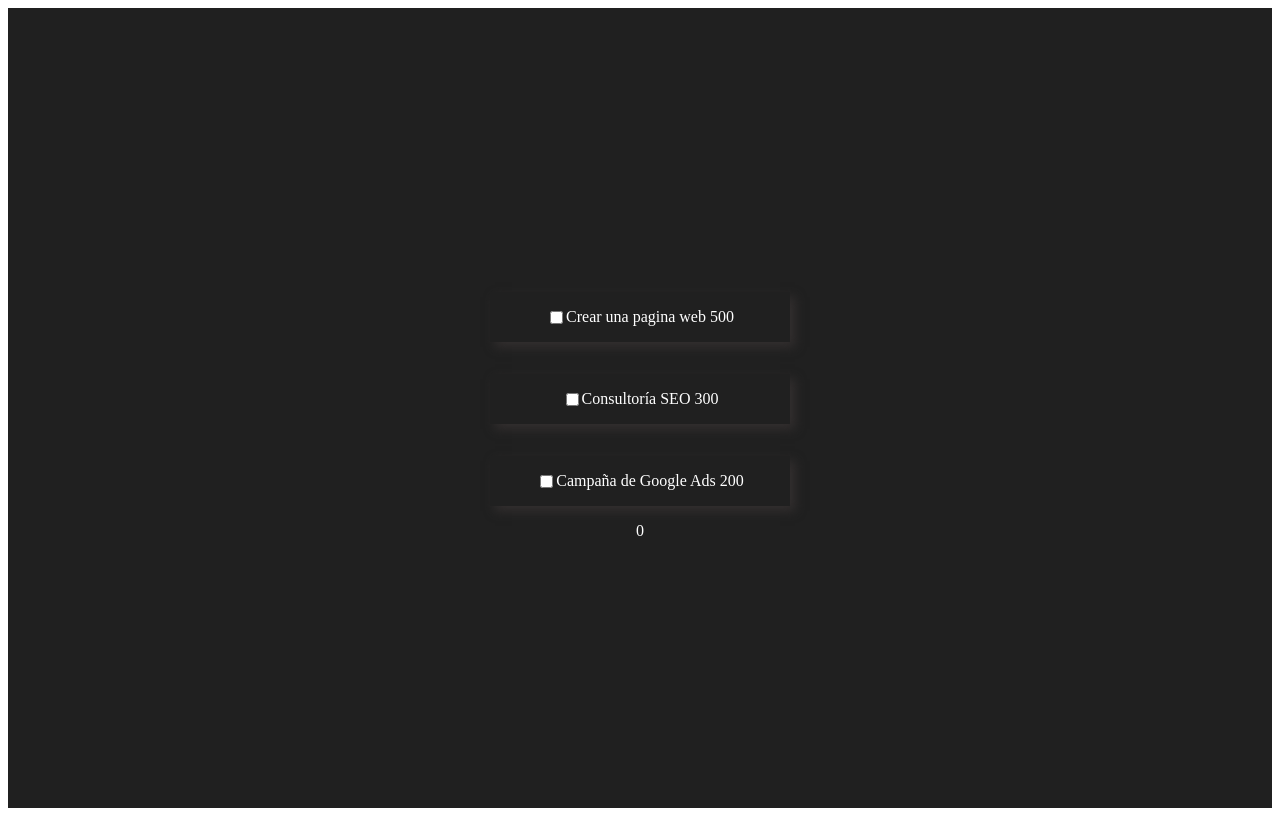
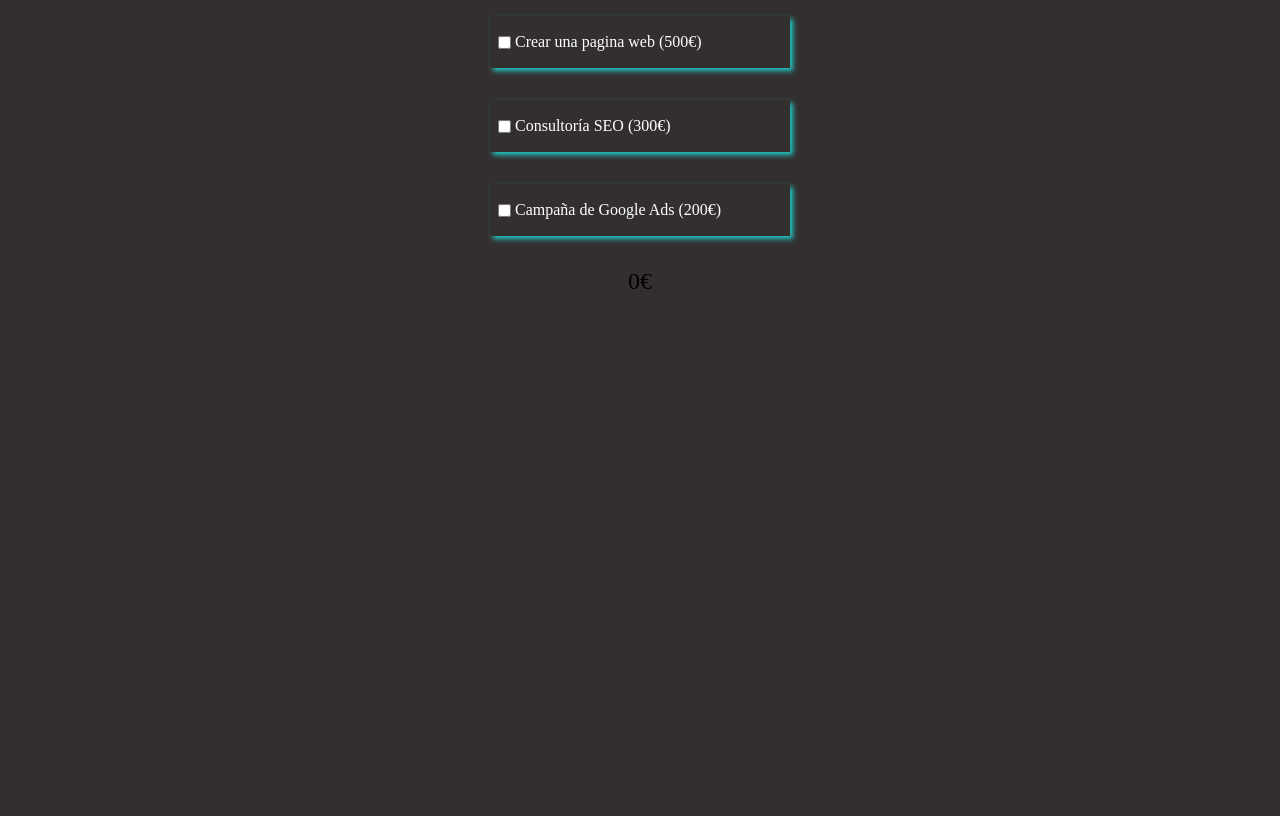
Before and after one commit to jenDevelopez/Sprint_7, a React (Vite) app: page / in a window 1280 px wide. Built offline with nearby package versions, Linux system fonts and the light colour scheme.

Commit message:
Ejercios 2 y 3 terminados

```diff
--- a/index.html
+++ b/index.html
@@ -4,7 +4,8 @@
     <meta charset="UTF-8" />
     <link rel="icon" type="image/svg+xml" href="/vite.svg" />
     <meta name="viewport" content="width=device-width, initial-scale=1.0" />
-    <title>Vite + React + TS</title>
+    <link rel="stylesheet" href="src/styles/styles.css">
+    <title>Sprint 7</title>
   </head>
   <body>
     <div id="root"></div>
--- a/src/App.tsx
+++ b/src/App.tsx
@@ -1,10 +1,16 @@
-import { DivApp, DivCheckbox } from "./StyledComponents";
+import { DivApp, DivCheckboxContainer, DivModal, DivTotal } from "./styles/StyledComponents";
 import { data } from "./data";
-import { useState } from "react";
+import { useState, useEffect, EventHandler, ChangeEvent, ChangeEventHandler } from "react";
+import Checkbox from "./components/Checkbox";
+import Modal from "./components/Modal";
 
-export default function App(): JSX.Element {
-  const [checked, setChecked] = useState(new Array(data.length).fill(false));
+export default function App() {
+  const [checked, setChecked] = useState<boolean[]>(new Array(data.length).fill(false));
   const [total, setTotal] = useState(0);
+  const [pages, setPages] = useState(0)
+  const [langes,setLanges] = useState(0)
+
+
   const handleChange = (position: number) => {
     const checkedState = checked.map((item, index) =>
       index === position ? !item : item
@@ -14,6 +20,9 @@ export default function App(): JSX.Element {
 
     const totalPrice = checkedState.reduce((sum, curr, index) => {
       if (curr === true) {
+        if(curr === true && index === 0){
+          return sum + data[index].price + (langes * 30) + (pages * 30)
+        }
         return sum + data[index].price;
       }
       return sum;
@@ -21,24 +30,70 @@ export default function App(): JSX.Element {
     setTotal(totalPrice);
   };
 
+
+    const handlePageAdd = () => {
+      setPages(pages + 1)
+    }
+
+    const handlePageSubstract = () => {
+      pages > 0 ? setPages(pages - 1) : null
+    }
+
+    const handleLangeAdd = () => {
+      setLanges(langes + 1)
+    }
+
+    const handleLangeSubstract = () => {
+      langes > 0 ?  setLanges( langes - 1) : null
+    }
+
+    const onChangePage = (event:EventTarget) => {
+      setPages(event.target.value)
+    }
+
+    const onChangeLange = (event: EventTarget) => {
+      setLanges(event.target.value)
+    }
+
+    useEffect(() => {
+      handleChange()
+    },[langes,pages,total])
+  /*---------------------------------------*/
   return (
     <DivApp>
-      {data.map(({ title, price }, index) => {
-        return (
-          <DivCheckbox key={index}>
-            <input
-              type="checkbox"
-              id={`checkbox-${index}`}
-              checked={checked[index]}
-              onChange={() => handleChange(index)}
-            />
-            <label htmlFor={`checkbox-${index}`}>
-              {title} {price}
-            </label>
-          </DivCheckbox>
-        );
-      })}
-      <div>{total}</div>
+        {data.map((item,index)=> (
+          <DivCheckboxContainer key={item.id}>
+            <Checkbox
+            key={item.id}
+            id={item.id}
+            price={item.price}
+            title={item.title}
+            checked={checked[index]}
+            onChange={() => handleChange(index)}
+
+            >
+            </Checkbox>
+            {index === 0 && checked[0] === true
+              ? <Modal
+                  valuePage={pages}
+                  valueLange={langes}
+                  handlePageAdd={handlePageAdd}
+                  handlePageSubstract={handlePageSubstract}
+                  handleLangeAdd={handleLangeAdd}
+                  handleLangeSubstract={handleLangeSubstract}
+                  onChangeLange={onChangeLange}
+                  onChangePage={onChangePage}
+
+                />
+              : null
+            }
+
+          </DivCheckboxContainer>
+      ))}
+
+      <DivTotal>
+        {total}€
+      </DivTotal>
     </DivApp>
   );
 }
--- a/src/StyledComponents.tsx
+++ /dev/null
@@ -1,23 +0,0 @@
-import styled from "styled-components";
-
-export const DivCheckbox = styled.div`
-  width: 300px;
-  height: 50px;
-  background-color: 252525;
-  box-shadow: 5px 5px 10px #332f2f;
-  margin: 1em;
-  text-align: center;
-  display: flex;
-  justify-content: center;
-  align-items: center;
-`;
-export const DivApp = styled.div`
-  width: 100%;
-  height: 100vh;
-  background: #202020;
-  color: white;
-  display: flex;
-  flex-direction: column;
-  justify-content: center;
-  align-items: center;
-`;
--- /dev/null
+++ b/src/components/Button.tsx
@@ -0,0 +1,10 @@
+import { StyledButton } from "../styles/StyledComponents"
+import { ButtonProps } from "../types"
+
+export default function Button({content, onClick}:ButtonProps) {
+  return (
+    <StyledButton onClick={onClick}>
+      {content}
+    </StyledButton>
+  )
+}
--- /dev/null
+++ b/src/components/Checkbox.tsx
@@ -0,0 +1,31 @@
+import { DivCheckbox } from "../styles/StyledComponents";
+import { CheckboxProps } from "../types";
+
+export default function Checkbox({
+  id,
+  title,
+  price,
+  checked,
+  onChange,
+  children,
+
+}: CheckboxProps){
+  return (
+    <>
+      <DivCheckbox>
+        <input
+          type="checkbox"
+          id={`checkbox-${id}`}
+          checked={checked}
+          onChange={onChange}
+
+        />
+
+        <label>
+          {title} {`(${price}€)`}
+        </label>
+        {children}
+      </DivCheckbox>
+    </>
+  );
+}
--- /dev/null
+++ b/src/components/Modal.tsx
@@ -0,0 +1,42 @@
+import { DivInput, DivModal, StyledInput } from "../styles/StyledComponents";
+import { inputs } from "../data";
+import { ModalProps } from "../types";
+import Button from "./Button";
+export default function Modal({
+  valuePage,
+  valueLange,
+  handlePageAdd,
+  handlePageSubstract,
+  handleLangeAdd,
+  handleLangeSubstract,
+  onChangeLange,
+  onChangePage,
+}: ModalProps) {
+  return (
+    <DivModal>
+      <DivInput>
+        <label htmlFor={`input-${inputs[0].id}`}>{inputs[0].title}</label>
+        <Button content="+" onClick={handlePageAdd} />
+
+        <StyledInput
+          id={`input-${inputs[0].id}`}
+          type="text"
+          value={valuePage}
+          onChange={onChangePage}
+        />
+        <Button content="-" onClick={handlePageSubstract} />
+      </DivInput>
+      <DivInput>
+        <label htmlFor={`input-${inputs[1].id}`}>{inputs[1].title}</label>
+        <Button content="+" onClick={handleLangeAdd} />
+        <StyledInput
+          id={`input-${inputs[1].id}`}
+          type="text"
+          value={valueLange}
+          onChange={onChangeLange}
+        />
+        <Button content="-" onClick={handleLangeSubstract} />
+      </DivInput>
+    </DivModal>
+  );
+}
--- a/src/data.ts
+++ b/src/data.ts
@@ -15,3 +15,16 @@ export const data = [
     price: 200
   }
 ]
+
+export const inputs = [
+  {
+    id:1,
+    name: 'páginas',
+    title:'Numero de páginas'
+  },
+  {
+    id:2,
+    name: 'idiomas',
+    title:'Numero de idiomas'
+  }
+]
--- /dev/null
+++ b/src/styles/StyledComponents.tsx
@@ -0,0 +1,57 @@
+import styled from "styled-components";
+
+export const DivApp = styled.div`
+  display: flex;
+  flex-direction: column;
+  align-items: center;
+
+
+`;
+
+export const DivCheckboxContainer = styled.div`
+  width: 300px;
+  box-shadow: 3px 3px 5px #20c8c3;
+  margin: 1rem 0;
+
+`;
+
+export const DivCheckbox = styled.div`
+  margin: 1rem 0;
+  width: 300px;
+  height: 20px;
+  display: flex;
+  align-items: center;
+  gap: 4px;
+  color: white;
+  padding: .5rem;
+`;
+
+export const DivModal = styled.div`
+  border: 2px solid #20c8c3;
+  margin:1rem .25rem;
+  padding: .5rem;
+  border-radius: 15px;
+  color: white;
+`;
+
+export const DivInput = styled.div`
+  display: flex;
+  justify-content: space-between;
+  margin:.5rem 0;
+`
+export const StyledInput = styled.input`
+  margin: 0 .5rem;
+  width: 70px;
+`
+
+export const StyledButton = styled.button`
+  width: 20px;
+  background-color: #32d1c9;
+  color: #000;
+  font-weight: bold;
+`
+export const DivTotal = styled.div`
+  align-self: center;
+  font-size: 1.5rem;
+  margin: 1rem;
+`
--- /dev/null
+++ b/src/styles/styles.css
@@ -0,0 +1,6 @@
+*{
+  margin: 0;
+  padding: 0;
+  box-sizing: border-box;
+  background-color: #332f2f;
+}
```
Also changed, not shown: src/types.d.ts (added, +45 -0 lines).
